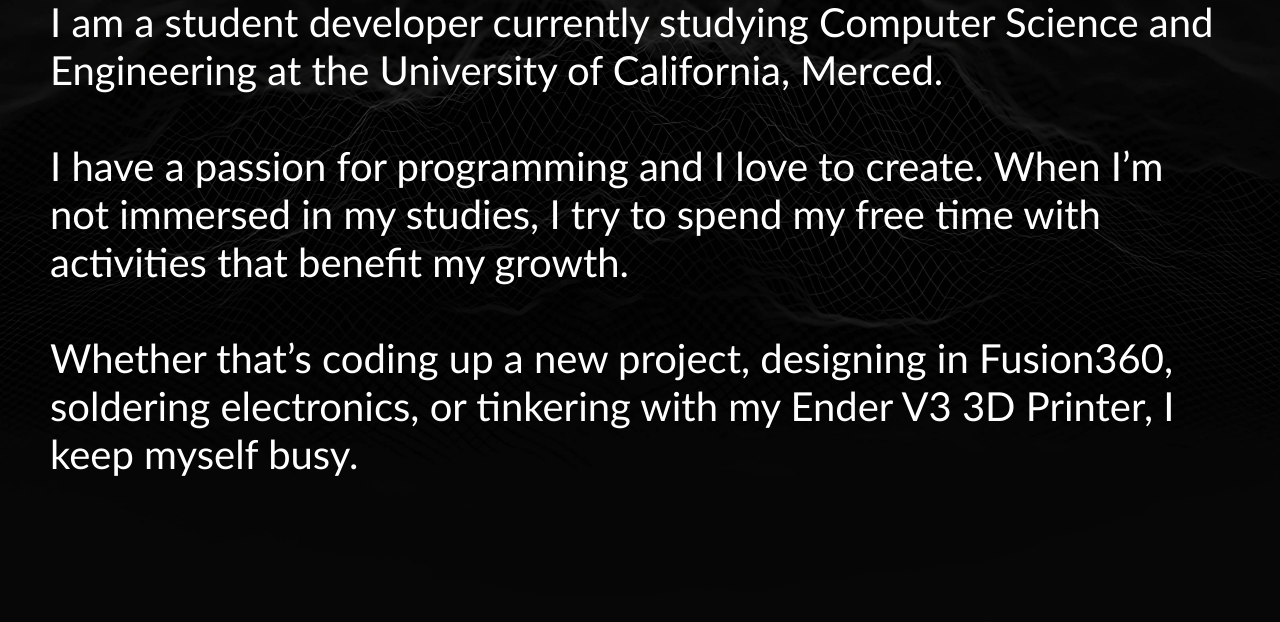
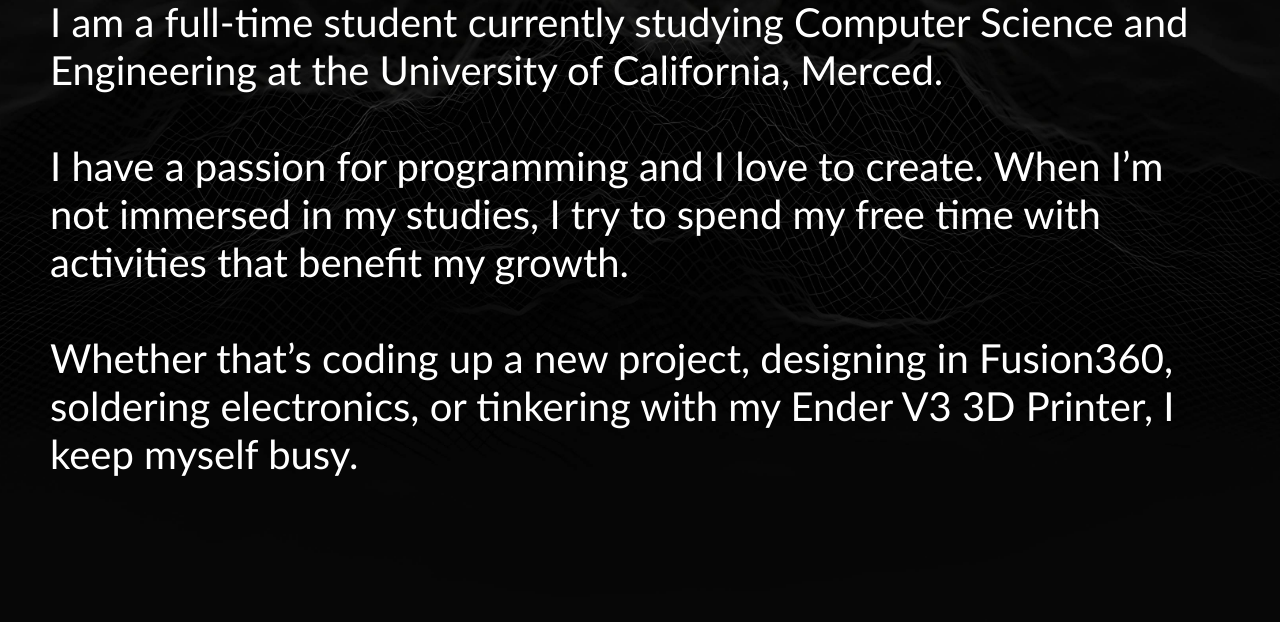
Before and after one commit to quentu/quentu.github.io, a plain HTML site: page index.html in a window 1280 px wide. Shown: the part 178-800 px from the top of the page. Drawn offline with Linux system fonts and the light colour scheme.

Commit message:
modified index.html

```diff
--- a/index.html
+++ b/index.html
@@ -29,7 +29,7 @@
     <main>
         <section class="intro">
             <h2>Hey, I'm <span class="accent">Quentin</span></h2>
-            <p>I am a student developer currently studying Computer Science and Engineering at the University of California, Merced.<br><br>I have a passion for programming and I love to create. When I’m not immersed in my studies, I try to spend my free time with activities that benefit my growth.<br><br>Whether that’s coding up a new project, designing in Fusion360, soldering electronics, or tinkering with my Ender V3 3D Printer, I keep myself busy.</p>
+            <p>I am a full-time student currently studying Computer Science and Engineering at the University of California, Merced.<br><br>I have a passion for programming and I love to create. When I’m not immersed in my studies, I try to spend my free time with activities that benefit my growth.<br><br>Whether that’s coding up a new project, designing in Fusion360, soldering electronics, or tinkering with my Ender V3 3D Printer, I keep myself busy.</p>
         </section>
     </main>
 </body>
```
